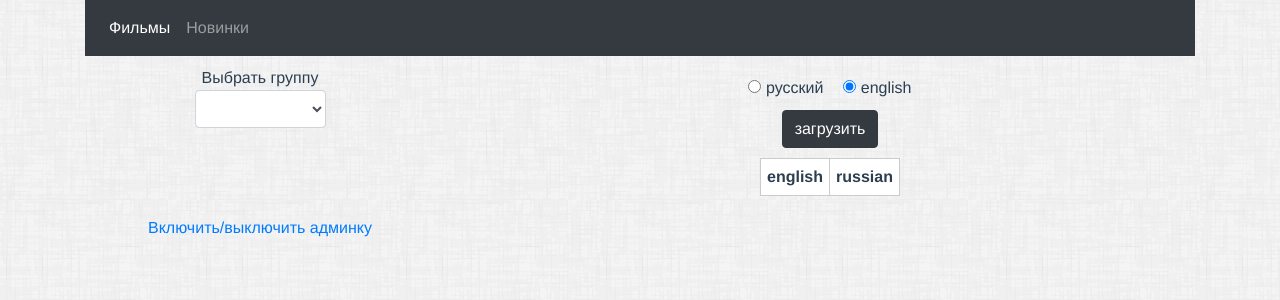
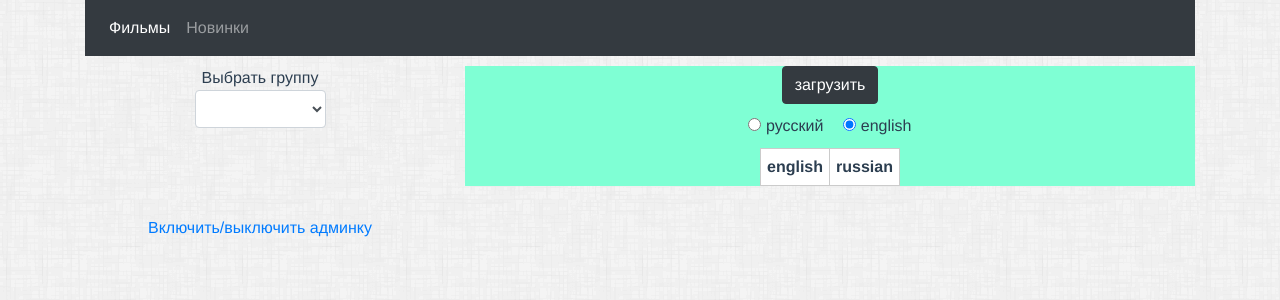
Before and after one commit to yarmet/VueTest, a Vue app: page /#/ in a window 1280 px wide. Shown: the top 300 px of the page. Built offline with nearby package versions, Linux system fonts and the light colour scheme.

Commit message:
Отрефакторил

```diff
--- a/src/components/LinkPage.vue
+++ b/src/components/LinkPage.vue
@@ -28,10 +28,7 @@
       </div>
 
       <div class="col-8">
-        <radio-component :languages="availableLanguages" :block="pageBlocked"/>
-        <button class="btn btn-dark" @click="loadWords()" :disabled="pageBlocked.value">загрузить</button>
-        <link-table :rows="rows" :selectedLang="availableLanguages.selected" :adminMode="admin_mode"
-                    :block="pageBlocked"/>
+        <WordPanel :adminMode="admin_mode" :block="pageBlocked" :group="groups.selected" />
       </div>
     </div>
 
@@ -41,22 +38,20 @@
 
 <script>
   import axios from 'axios'
-  import LinkTable from './linkcomponents/LinkTable'
+  import WordPanel from './linkcomponents/WordPanel'
   import RadioComponent from './linkcomponents/RadioComponent'
   import Selector from './linkcomponents/Selector'
   import DisengageableHref from "./linkcomponents/DisengageableHref";
 
   export default {
     name: 'LinkPage',
-    components: {DisengageableHref, Selector, RadioComponent, LinkTable},
+    components: {DisengageableHref, Selector, RadioComponent, WordPanel},
 
     data() {
       return {
-        rows: [],
         groups: {availableGroups: [], selected: null},
         admin_mode: false,
-        pageBlocked: {value: false},
-        availableLanguages: {allLanguages: ['русский', 'english'], selected: 'english'}
+        pageBlocked: {value: false}
       }
     },
 
@@ -71,17 +66,6 @@
     },
 
     methods: {
-
-      loadWords() {
-        if (this.groups.selected === null) return
-        axios.get('http://localhost:8080/static/words.json')
-          .then(response => {
-            this.rows = response.data
-          })
-          .catch(e => {
-            console.log(e)
-          })
-      }
 
     }
   }
--- a/src/components/linkcomponents/LinkTable.vue
+++ /dev/null
@@ -1,71 +0,0 @@
-<template>
-  <div>
-
-      <DeleteWordDialog :show="showDeleteWordDialog" :rowToDelete="rowToChange" :rows="rows" :block="block"/>
-      <EditWorldDialog :show="showEditWordDialog" :rowToEdit="rowToChange" :block="block"/>
-      <AddWordDialog :show="showAddWordDialog" :block="block" :rows="rows"/>
-
-      <CTable :rows="rows" :col1="'russian'" :col2="'english'" :adminMode="adminMode" :block="block"
-              @addWord="addWord"
-              @editWord="editWord"
-              @removeWord="deleteWord"
-              v-if="selectedLang.localeCompare('english')"/>
-
-      <CTable :rows="rows" :col1="'english'" :col2="'russian'" :adminMode="adminMode" :block="block"
-              @addWord="addWord"
-              @editWord="editWord"
-              @removeWord="deleteWord"
-              v-else />
-
-  </div>
-</template>
-
-<script>
-  import HiddenTd from './HiddenTd'
-  import DeleteWordDialog from "./DeleteWordDialog";
-  import DisengageableHref from './DisengageableHref';
-  import EditWorldDialog from "./EditWordDialog";
-  import AddWordDialog from "./AddWordDialog";
-  import CTable from "./CTable";
-
-  export default {
-    name: 'LinkTable',
-    components: {CTable, AddWordDialog, EditWorldDialog, DeleteWordDialog, HiddenTd, DisengageableHref},
-    props: ['rows', 'selectedLang', 'adminMode', 'block'],
-
-    data() {
-      return {
-        rowToChange: null,
-        showDeleteWordDialog: {value: false},
-        showEditWordDialog: {value: false},
-        showAddWordDialog: {value: false}
-      }
-    },
-
-
-    methods: {
-      deleteWord(row) {
-        this.openSomeWindow(row)
-        this.showDeleteWordDialog.value = true;
-      },
-      editWord(row) {
-        this.openSomeWindow(row)
-        this.showEditWordDialog.value = true;
-      },
-      addWord() {
-        this.openSomeWindow(null)
-        this.showAddWordDialog.value = true;
-      },
-      openSomeWindow(row) {
-        document.body.classList.add('transparent');
-        this.block.value = true;
-        this.rowToChange = row;
-      }
-    }
-  }
-
-</script>
-
-<style scoped>
-
-</style>
--- a/src/components/linkcomponents/RadioComponent.vue
+++ b/src/components/linkcomponents/RadioComponent.vue
@@ -2,10 +2,14 @@
   <div>
     <label class="radio-inline" v-for="lang in languages.allLanguages" :key="lang">
 
-      <input type="radio" name="languageRadio" @click="languages.selected = lang" value="lang"
-             :checked="lang === languages.selected" :disabled="block.value" /> {{lang}}
+      <input type="radio" name="languageRadio"
+             @click="languages.selected = lang"
+             value="lang"
+             :checked="lang === languages.selected"
+             :disabled="block.value" />
 
-    </label>
+      {{lang}}</label>
+
   </div>
 </template>
 
--- /dev/null
+++ b/src/components/linkcomponents/WordPanel.vue
@@ -0,0 +1,92 @@
+<template>
+  <div id="tablePanel">
+
+    <DeleteWordDialog :show="showDeleteWordDialog" :rowToDelete="rowToChange" :rows="rows" :block="block"/>
+    <EditWorldDialog :show="showEditWordDialog" :rowToEdit="rowToChange" :block="block"/>
+    <AddWordDialog :show="showAddWordDialog" :block="block" :rows="rows"/>
+
+    <button class="btn btn-dark" @click="loadWords()" :disabled="block.value">загрузить</button>
+
+    <radio-component :languages="availableLanguages" :block="block" />
+
+    <CTable :rows="rows" :col1="'russian'" :col2="'english'" :adminMode="adminMode" :block="block"
+            @addWord="addWord"
+            @editWord="editWord"
+            @removeWord="deleteWord"
+            v-if="availableLanguages.selected.localeCompare('english')"/>
+
+    <CTable :rows="rows" :col1="'english'" :col2="'russian'" :adminMode="adminMode" :block="block"
+            @addWord="addWord"
+            @editWord="editWord"
+            @removeWord="deleteWord"
+            v-else/>
+
+  </div>
+</template>
+
+<script>
+  import HiddenTd from './HiddenTd'
+  import DeleteWordDialog from "./DeleteWordDialog";
+  import DisengageableHref from './DisengageableHref';
+  import EditWorldDialog from "./EditWordDialog";
+  import AddWordDialog from "./AddWordDialog";
+  import CTable from "./CTable";
+  import RadioComponent from "./RadioComponent"
+  import axios from 'axios'
+
+
+  export default {
+    name: 'WordPanel',
+    components: {CTable, AddWordDialog, EditWorldDialog, DeleteWordDialog, HiddenTd, DisengageableHref, RadioComponent, axios},
+    props: ['adminMode', 'block', 'group'],
+
+    data() {
+      return {
+        rows: [],
+        rowToChange: null,
+        showDeleteWordDialog: {value: false},
+        showEditWordDialog: {value: false},
+        showAddWordDialog: {value: false},
+        availableLanguages: {allLanguages: ['русский', 'english'], selected: 'english'}
+      }
+    },
+
+
+    methods: {
+      loadWords() {
+        if (this.group == null) return
+        axios.get('http://localhost:8080/static/words.json')
+          .then(response => {
+            this.rows = response.data
+          })
+          .catch(e => {
+            console.log(e)
+          })
+      },
+      deleteWord(row) {
+        this.openSomeWindow(row)
+        this.showDeleteWordDialog.value = true;
+      },
+      editWord(row) {
+        this.openSomeWindow(row)
+        this.showEditWordDialog.value = true;
+      },
+      addWord() {
+        this.openSomeWindow(null)
+        this.showAddWordDialog.value = true;
+      },
+      openSomeWindow(row) {
+        document.body.classList.add('transparent');
+        this.block.value = true;
+        this.rowToChange = row;
+      }
+    }
+  }
+
+</script>
+
+<style scoped>
+  #tablePanel {
+    background: aquamarine;
+  }
+</style>
```
